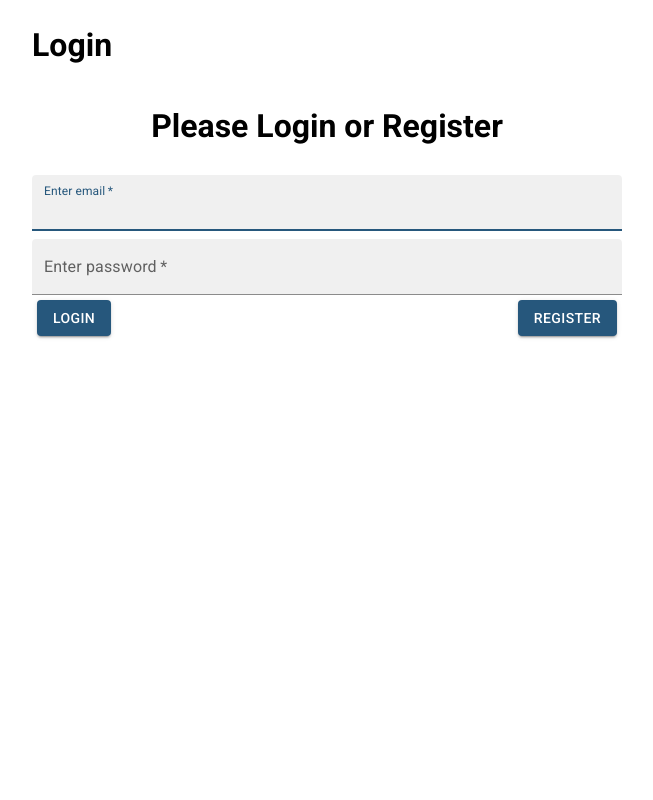
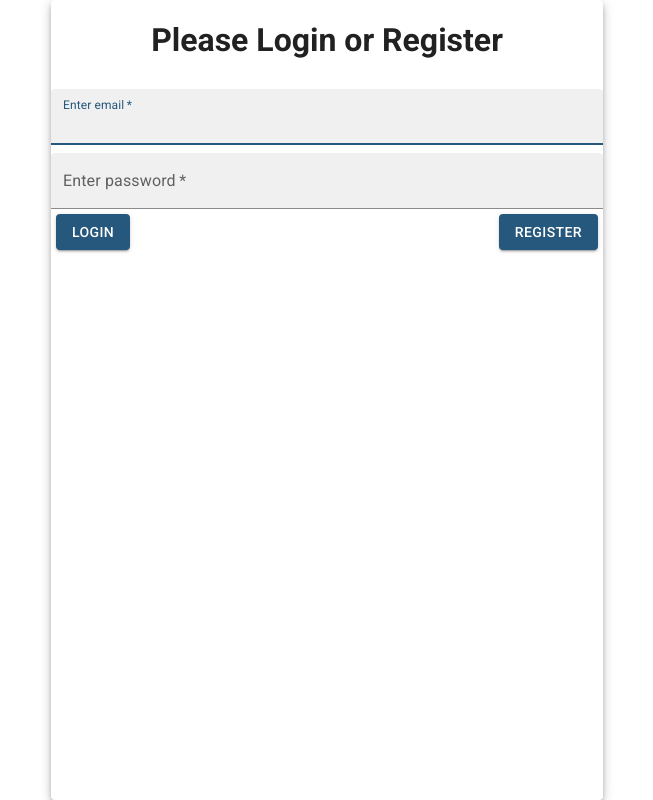
Before and after one commit to YonathanZzZ/TodoApp, a React (Vite) app in the folder client/: page / in a window 1280 px wide. Shown: the whole page, without its empty margins (313-966 px from the left). Built offline with nearby package versions, Linux system fonts and the light colour scheme.

Commit message:
Client now includes user email in socket connection event. UI improvements

```diff
--- a/client/src/App.jsx
+++ b/client/src/App.jsx
@@ -3,14 +3,14 @@ import {useEffect, useRef, useState} from "react";
 import TodoInput from "./TodoInput";
 import TodoList from "./TodoList";
 import DisplayAlert from "./DisplayAlert";
-import {AppBar, Box, Container, Paper, Tab, Tabs, ThemeProvider, Toolbar, Typography} from "@mui/material";
+import {AppBar, Box, Container, CssBaseline, Paper, Tab, Tabs, ThemeProvider, Toolbar, Typography} from "@mui/material";
 import {theme} from "./theme";
 import {
     addTaskToDB,
     deleteTaskFromDB,
+    deleteUserFromDB,
     editTaskOnDB,
     getTasksFromDB,
-    deleteUserFromDB,
     verifyToken
 } from './sendRequestToServer';
 import {LoginPage} from "./LoginPage";
@@ -65,18 +65,13 @@ function App() {
         //socket setup
         if (!socketRef.current) {
             const socket = io(serverURL, {
-                autoConnect: false
+                autoConnect: false,
+                query: {
+                    email: email
+                }
             });
 
             socketRef.current = socket;
-
-            const onConnect = () => {
-                socket.emit('email', email);
-            };
-
-            const onDisconnect = () => {
-
-            };
 
             const onTaskAdded = (newTask) => {
                 setTodos(prevTodos => [...prevTodos, newTask]);
@@ -117,8 +112,6 @@ function App() {
             }
 
             //add event listeners
-            socket.on('connect', onConnect);
-            socket.on('disconnect', onDisconnect);
             socket.on('addTask', onTaskAdded);
             socket.on('deleteTask', onTaskRemoved);
             socket.on('editTask', onTaskEdited);
@@ -264,7 +257,6 @@ function App() {
     };
 
     const deleteAccount = () => {
-        //request server to delete user, then logout
         deleteUserFromDB().then(() => {
             logOut();
         }).catch(() => {
@@ -276,48 +268,60 @@ function App() {
         setTabIndex(index);
     };
 
-    return (<ThemeProvider theme={theme}>
-            <Container maxWidth="sm" style={{padding: 5}}>
+    return (
+        <ThemeProvider theme={theme}>
+            <Container maxWidth="sm" sx={{ height: '100%', padding: 0}}>
+                <Paper  elevation={5} style={{height: '100vh', overflow: 'auto'}}>
+                    <Box>
                         {email ? (
                             <>
                                 <AppBar position="sticky">
                                     <Toolbar>
-                                <Typography variant="h5" component="div" sx={{flexGrow: 1, textAlign: 'center'}}>
+                                        <Typography variant="h5" sx={{ flexGrow: 1, textAlign: 'center' }}>
                                             ToDo List
                                         </Typography>
-                                <AccountMenu logout={logOut} deleteAccount={deleteAccount}/>
+                                        <AccountMenu logout={logOut} deleteAccount={deleteAccount} />
                                     </Toolbar>
-                        </AppBar>
 
-                        <Box mt={1}>
-                            <TodoInput todo={todo} setTodo={setTodo} addTodo={addTodo}/>
-                        </Box>
-                        {alertMessage && <DisplayAlert message={alertMessage} onClose={closeAlert}/>}
-
-                        <Box className="tabs-box">
+                                    <Box style={{ background: 'white', padding: '6px' }}>
+                                        <TodoInput todo={todo} setTodo={setTodo} addTodo={addTodo} />
+                                        <Box className="tabs-box" >
                                             <Tabs value={tabIndex} onChange={handleTabChange}>
-                                <Tab label="Todo"/>
-                                <Tab label="Done"/>
+                                                <Tab label="Todo" />
+                                                <Tab label="Done" />
                                             </Tabs>
                                         </Box>
-
-                        <div className="list-container">
-                            {tabIndex === 0 && <TodoList todos={todos.filter(todo => !todo.done)} remove={deleteTodo}
+                                        {alertMessage && <DisplayAlert message={alertMessage} onClose={closeAlert} />}
+                                    </Box>
+                                </AppBar>
+                                <Box sx={{padding: '0px'}}>
+                                    {tabIndex === 0 && (
+                                        <TodoList
+                                            todos={todos.filter((todo) => !todo.done)}
+                                            remove={deleteTodo}
                                             edit={(taskID, text) => editContent(taskID, text)}
-                                                         toggleDone={toggleDone} isDone={true}/>}
-
-                            {tabIndex === 1 && <TodoList todos={todos.filter(todo => todo.done)} remove={deleteTodo}
+                                            toggleDone={toggleDone}
+                                            isDone={true}
+                                        />
+                                    )}
+                                    {tabIndex === 1 && (
+                                        <TodoList
+                                            todos={todos.filter((todo) => todo.done)}
+                                            remove={deleteTodo}
                                             edit={(taskID, text) => editContent(taskID, text)}
-                                                         toggleDone={toggleDone} isDone={false}/>}
-                        </div>
-
+                                            toggleDone={toggleDone}
+                                            isDone={false}
+                                        />
+                                    )}
+                                </Box>
                             </>
                         ) : (
                             <>
-                        <h1>Login</h1>
-                        <LoginPage setEmail={setEmail} setPassword={setPassword} password={password}/>
+                                <LoginPage setEmail={setEmail} setPassword={setPassword} />
                             </>
                         )}
+                    </Box>
+                </Paper>
             </Container>
         </ThemeProvider>
     );
```
Lines whose indentation alone changed are shown as unchanged.
